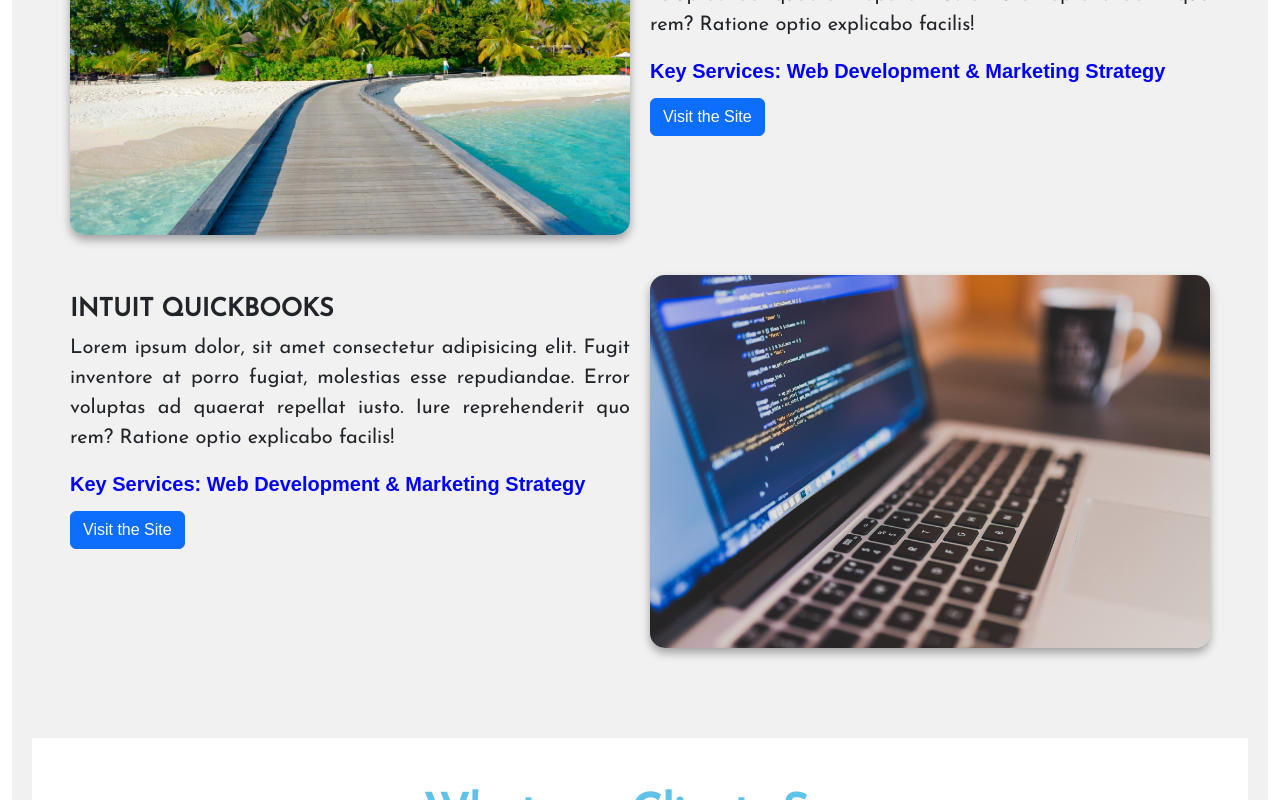
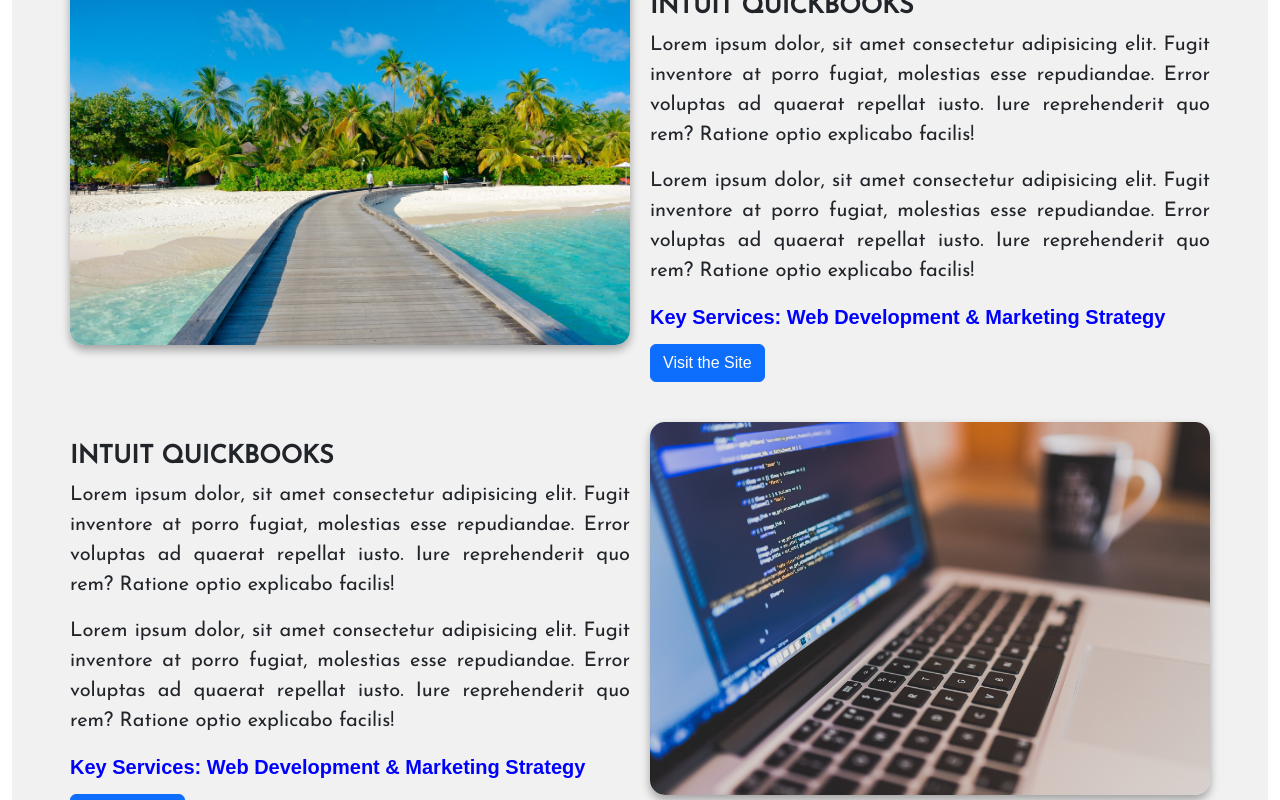
Before and after one commit to iamsergeo22/consult_project, a Vue app: page /Client in a window 1280 px wide. Shown: the part 932-1732 px from the top of the page. Built offline with nearby package versions, Linux system fonts and the light colour scheme.

Commit message:
new-update

```diff
--- a/src/views/BlogPage.vue
+++ b/src/views/BlogPage.vue
@@ -15,6 +15,10 @@
                          <h2>The What, How, and Why of B2B Martech
                          </h2>
                          <span><strong>March 06, 2022</strong></span>
+                         <p>Lorem ipsum dolor, sit amet consectetur adipisicing elit. Fugit inventore at porro fugiat,
+                              molestias esse repudiandae. Error voluptas ad quaerat repellat iusto. Iure reprehenderit
+                              quo
+                              rem? Ratione optio explicabo facilis!</p>
                          <p>Lorem ipsum dolor, sit amet consectetur adipisicing elit. Fugit inventore at porro fugiat,
                               molestias esse repudiandae. Error voluptas ad quaerat repellat iusto. Iure reprehenderit
                               quo
@@ -39,6 +43,10 @@
                               molestias esse repudiandae. Error voluptas ad quaerat repellat iusto. Iure reprehenderit
                               quo
                               rem? Ratione optio explicabo facilis!</p>
+                         <p>Lorem ipsum dolor, sit amet consectetur adipisicing elit. Fugit inventore at porro fugiat,
+                              molestias esse repudiandae. Error voluptas ad quaerat repellat iusto. Iure reprehenderit
+                              quo
+                              rem? Ratione optio explicabo facilis!</p>
                          <button type="button" class="btn btn-primary">Visit the Site</button>
                     </div>
                </div>
@@ -55,6 +63,10 @@
                          <h2>The What, How, and Why of B2B Martech
                          </h2>
                          <span><strong>March 06, 2022</strong></span>
+                         <p>Lorem ipsum dolor, sit amet consectetur adipisicing elit. Fugit inventore at porro fugiat,
+                              molestias esse repudiandae. Error voluptas ad quaerat repellat iusto. Iure reprehenderit
+                              quo
+                              rem? Ratione optio explicabo facilis!</p>
                          <p>Lorem ipsum dolor, sit amet consectetur adipisicing elit. Fugit inventore at porro fugiat,
                               molestias esse repudiandae. Error voluptas ad quaerat repellat iusto. Iure reprehenderit
                               quo
--- a/src/views/ClientsPage.vue
+++ b/src/views/ClientsPage.vue
@@ -10,6 +10,10 @@
                <div class="col-lg-6">
                     <div style="margin-top: 20px">
                          <h2>INTUIT QUICKBOOKS</h2>
+                         <p>Lorem ipsum dolor, sit amet consectetur adipisicing elit. Fugit inventore at porro fugiat,
+                              molestias esse repudiandae. Error voluptas ad quaerat repellat iusto. Iure reprehenderit
+                              quo
+                              rem? Ratione optio explicabo facilis!</p>
                          <p>Lorem ipsum dolor, sit amet consectetur adipisicing elit. Fugit inventore at porro fugiat,
                               molestias esse repudiandae. Error voluptas ad quaerat repellat iusto. Iure reprehenderit
                               quo
@@ -37,6 +41,10 @@
                               molestias esse repudiandae. Error voluptas ad quaerat repellat iusto. Iure reprehenderit
                               quo
                               rem? Ratione optio explicabo facilis!</p>
+                         <p>Lorem ipsum dolor, sit amet consectetur adipisicing elit. Fugit inventore at porro fugiat,
+                              molestias esse repudiandae. Error voluptas ad quaerat repellat iusto. Iure reprehenderit
+                              quo
+                              rem? Ratione optio explicabo facilis!</p>
                          <span><strong>Key Services: Web Development & Marketing Strategy</strong></span>
                          <br>
                          <button type="button" class="btn btn-primary">Visit the Site</button>
@@ -52,6 +60,10 @@
                <div class="col-lg-6">
                     <div style="margin-top: 20px">
                          <h2>INTUIT QUICKBOOKS</h2>
+                         <p>Lorem ipsum dolor, sit amet consectetur adipisicing elit. Fugit inventore at porro fugiat,
+                              molestias esse repudiandae. Error voluptas ad quaerat repellat iusto. Iure reprehenderit
+                              quo
+                              rem? Ratione optio explicabo facilis!</p>
                          <p>Lorem ipsum dolor, sit amet consectetur adipisicing elit. Fugit inventore at porro fugiat,
                               molestias esse repudiandae. Error voluptas ad quaerat repellat iusto. Iure reprehenderit
                               quo
```
